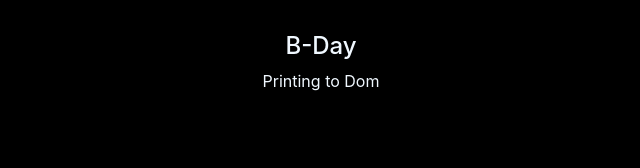
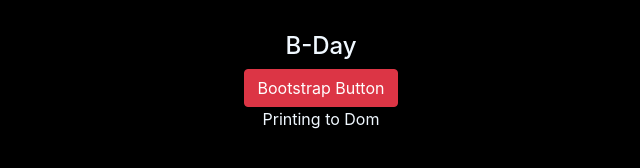
Before and after one commit to KeithRWalker/bday, a website built with webpack: page src/index.html in a window 1280 px wide. Shown: the whole page, without its empty margins (319-959 px from the left). Built offline with nearby package versions, Linux system fonts and the light colour scheme.

Commit message:
Bootstrap, and console error added

```diff
--- a/src/index.html
+++ b/src/index.html
@@ -12,7 +12,11 @@
 
   <body class="text-center">
 
-    <div class="app" id="app"><h4>B-Day</h4></div>
+    <div class="app" id="app">
+      <h4>B-Day</h4>
+      <button class="btn btn-danger">Bootstrap Button</button>
+      <br>
+    </div>
 
   </body>
 
--- a/src/javascripts/main.js
+++ b/src/javascripts/main.js
@@ -4,6 +4,7 @@
 
 const init = () => {
   util.printToDom('app', 'Printing to Dom');
+  console.error('testing');
 };
 
 init();
```
